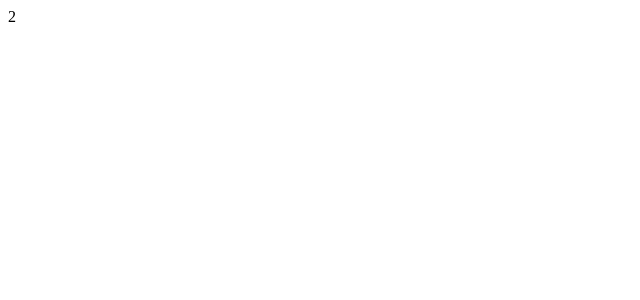
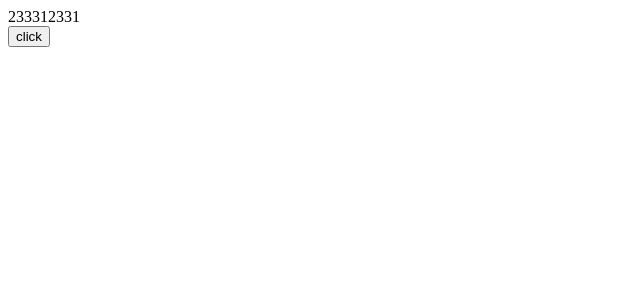
Before and after one commit to fxpby/Vue3-learn, a Vue app: page / in a window 1280 px wide. Shown: the top 300 px of the page, without its empty margins (0-640 px from the left). Built offline with nearby package versions, Linux system fonts and the light colour scheme.

Commit message:
feat: add watch

```diff
--- a/src/App.vue
+++ b/src/App.vue
@@ -1,7 +1,7 @@
 <!--
  * @Author: your name
  * @Date: 2021-02-01 11:05:31
- * @LastEditTime: 2021-02-03 10:31:12
+ * @LastEditTime: 2021-02-03 11:03:17
  * @LastEditors: Please set LastEditors
  * @Description: In User Settings Edit
  * @FilePath: \vue3-api\src\App.vue
@@ -19,7 +19,8 @@
     <!-- <ref-3/> -->
     <!-- <computed/> -->
     <!-- <readonly/> -->
-    <watch-effect/>
+    <!-- <watch-effect/> -->
+    <watch/>
   </div>
 </template>
 
@@ -35,6 +36,7 @@ import Ref3 from './components/ref3'
 import computed from './components/computed'
 import readonly from './components/readonly'
 import watchEffect from './components/watchEffect'
+import watch from './components/watch'
 
 export default {
   name: 'App',
@@ -48,7 +50,8 @@ export default {
     Ref3,
     computed,
     readonly,
-    watchEffect
+    watchEffect,
+    watch
   },
   // props 不可以进行解构， context可以进行解构
   // 根据 attrs 或 slots 更改应用副作用, 需要在onUpdated中进行
--- /dev/null
+++ b/src/components/watch.vue
@@ -0,0 +1,82 @@
+<!--
+ * @Author: your name
+ * @Date: 2021-02-03 11:01:54
+ * @LastEditTime: 2021-02-03 11:40:32
+ * @LastEditors: Please set LastEditors
+ * @Description: In User Settings Edit
+ * @FilePath: \vue3-api\src\components\watch.vue
+-->
+<template>
+  <div>{{otherCount}}{{count}}</div>
+  <button @click="handler">click</button>
+</template>
+
+<script>
+import { reactive, toRefs, watch, ref, onBeforeUpdate } from 'vue'
+export default {
+  name: 'watch',
+  setup() {
+    const state = reactive({
+      count: 0
+    })
+
+    const otherCount = ref(100)
+
+    const handler = () => {
+      state.count += 11
+      otherCount.value += 111
+    }
+
+    setTimeout(() => {
+      state.count = 233
+      otherCount.value = 2333
+    }, 2000)
+
+    setTimeout(() => {
+      state.count = 2331
+      otherCount.value = 23331
+    }, 2000)
+
+    // watch(() => {
+    //   return state.count
+    // },
+    // (newVal, oldVal) => {
+    //   console.log(newVal, oldVal)
+    // })
+
+    // 侦听多个数据源
+    watch(() => {
+      return [state.count, otherCount.value]
+    },([newVal1, newVal2], [oldVal1, oldVal2], onInvalidate) => {
+      console.log(newVal1, newVal2)
+      console.log(oldVal1, oldVal2)
+      onInvalidate(() => {
+        console.log('onInvalidate..')
+      })
+    },
+    {
+      onTrack(e) {
+        // console.log('onTrack..', e)
+      },
+      onTrigger(e) {
+        // console.log('onTrigger..', e)
+      },
+      flush: 'pre'
+    })
+
+    onBeforeUpdate(() => {
+      console.log('onBeforeUpdate..')
+    })
+
+    return {
+      ...toRefs(state),
+      otherCount,
+      handler
+    }
+  }
+}
+</script>
+
+<style>
+
+</style>
```
